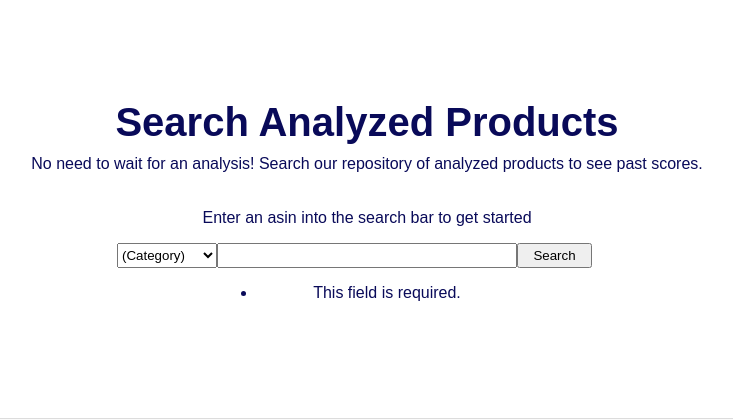
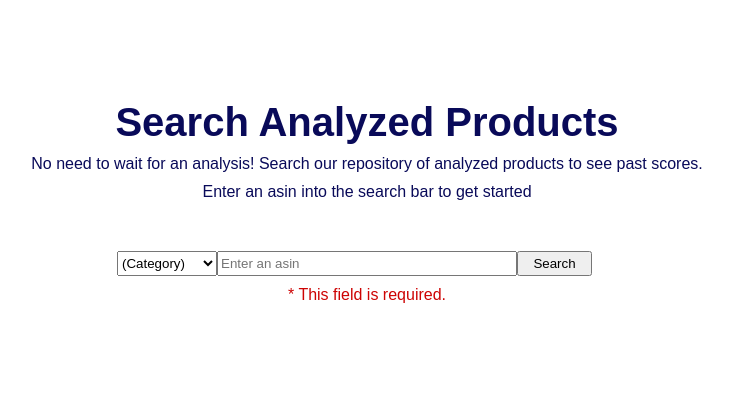
Before and after one commit to Zach-Shim/Review_Credibility_Analysis, a Django app: page /catalog/ in a window 1280 px wide. Shown: the part 93-513 px from the top of the page, without its empty margins (273-1006 px from the left). Run offline with Django 3.2, Linux system fonts and the light colour scheme; data that the repository does not hold is empty; parts of the project's set-up code (start-up, migrations or seed data) failed here and were passed over; some libraries are stand-ins or nearby versions.

Commit message:
Index page's search bar now has dependent chaining with category input and asin text box input

```diff
--- a/django_site/fake_review_checker/catalog/forms.py
+++ b/django_site/fake_review_checker/catalog/forms.py
@@ -10,7 +10,7 @@ from .models import User, Product, Review
 
 class AsinForm(forms.Form):
     category_choice = forms.ModelChoiceField(label="", queryset=Product.objects.values_list('category', flat=True).distinct(), required=False, to_field_name='category', empty_label="(Category)")
-    asin_choice = forms.CharField(label="", max_length=30, required=True)
+    asin_choice = forms.CharField(label="", max_length=30, required=True, widget=forms.TextInput(attrs={'placeholder': 'Enter an asin'}))
 
     def clean_asin_choice(self):
         # get the cleaned version of the field data, and return it regardless if it is changed
--- a/django_site/fake_review_checker/catalog/static/catalog/css/style.css
+++ b/django_site/fake_review_checker/catalog/static/catalog/css/style.css
@@ -86,10 +86,14 @@ section {
 	font-size: 2.5em;
 }
 
-.search h1 + p {
+.search p {
 	/* box dimensions */
 	margin-top: 0;
-	margin-bottom: 20px;
+	margin-bottom: 10px;
+}
+
+.search p + p {
+	margin-bottom: 50px;
 }
 
 .search form {
@@ -128,11 +132,10 @@ section {
 .error_form {
 	grid-column: 4 / 10;
 	grid-row: 2;
-}
-
-.error_form .errorList li{
+	margin-top: 10px;
 	list-style: none;
 	padding-left: none;
+	color: rgb(205, 4, 4);
 }
 
 .submit_form {
--- a/django_site/fake_review_checker/catalog/templates/index.html
+++ b/django_site/fake_review_checker/catalog/templates/index.html
@@ -8,7 +8,21 @@
         <script src="https://code.jquery.com/ui/1.12.1/jquery-ui.js"></script>
         <script>
             $(function() {
-                $("#id_asin_choice").autocomplete( { source: "{% url 'index' %}" } );
+                $("#id_asin_choice").autocomplete({
+                    source: function(request, response) {
+                        $.ajax({
+                            url: "{% url 'index' %}",
+                            dataType: "json",
+                            data: {
+                                asin_id : request.term,
+                                category_id : $("#id_category_choice :selected").val()
+                            },
+                            success: function(data) {
+                                response(data);
+                            }
+                        });
+                    },
+                });
             });
         </script>
     </head>
@@ -28,10 +42,11 @@
 
     <!-- SEARCH -->
     <section class="search">
-        <h1> Search Analyzed Products </h1>
-
-        <p> No need to wait for an analysis! Search our repository of analyzed products to see past scores. </p>
-        <p> Enter an asin into the search bar to get started </p>
+        <head>
+            <h1> Search Analyzed Products </h1>
+            <p> No need to wait for an analysis! Search our repository of analyzed products to see past scores. </p>
+            <p> Enter an asin into the search bar to get started </p>
+        </head>
 
         <form method="get">
             <div class="container">
@@ -39,7 +54,7 @@
                     {{ asin_form.category_choice }}
                 </div>
                 <div class="error_form">
-                    {{ asin_form.asin_choice.errors }}
+                    {{ asin_form.asin_choice.errors.as_text }}
                 </div>
                 <div class="asin_form">
                     {{ asin_form.asin_choice }}
--- a/django_site/fake_review_checker/catalog/views.py
+++ b/django_site/fake_review_checker/catalog/views.py
@@ -43,24 +43,22 @@ def index(request):
             print("redirecting...")
             return HttpResponseRedirect(reverse('result', args=[asin_form.cleaned_data['asin_choice']]))
 
-        # autocomplete
-        if 'term' in request.GET and request.GET['term']:
-            '''
-            titles = []
-            if 'category_choice' in request.GET and request.GET['category_choice']:
-                val = request.GET['category_choice']
-                breakpoint()
-                [product.asin for product in Product.objects.filter(asin__istartswith=request.GET['term'], category=request.GET['category_choice'])]
+        # autocomplete feature
+        if 'asin_id' in request.GET and request.GET['asin_id']:
+            products = Product.objects.none()
+            if 'category_id' in request.GET and request.GET['category_id']:
+                products = Product.objects.filter(asin__istartswith=request.GET['asin_id'], category=request.GET['category_id'])
             else:
-                [product.asin for product in Product.objects.filter(asin__istartswith=request.GET['term'])]
-            '''
-            count = 0
+                products = Product.objects.filter(asin__istartswith=request.GET['asin_id'])
+
+            max_count = 8
+            current_count = 0
             titles = []
             # show first eight products that begin with user's input
-            for product in Product.objects.filter(asin__istartswith=request.GET['term']):
-                if count < 8:
+            for product in products:
+                if current_count < max_count:
                     titles.append(product.asin)
-                    count += 1
+                    current_count += 1
                 else:
                     break
             return JsonResponse(titles, safe=False)
```
